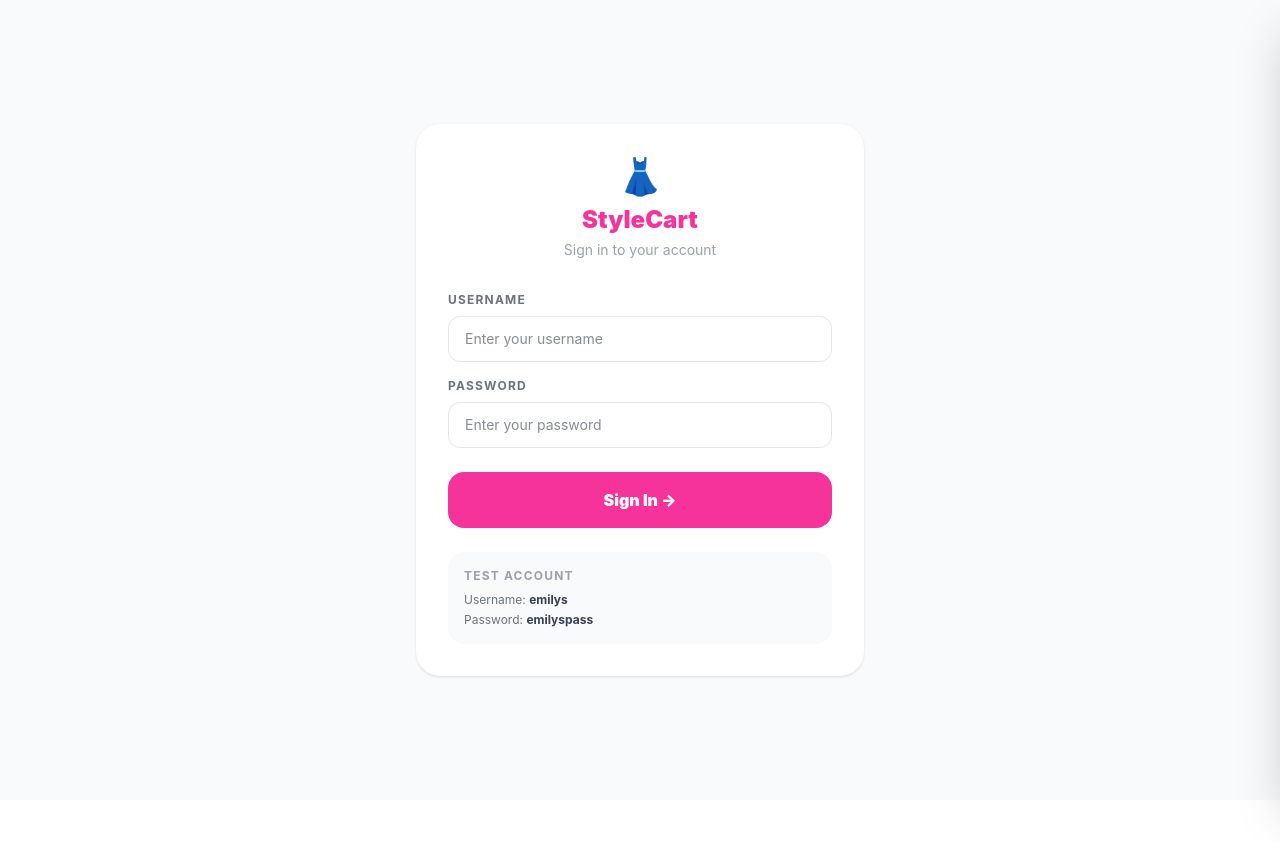
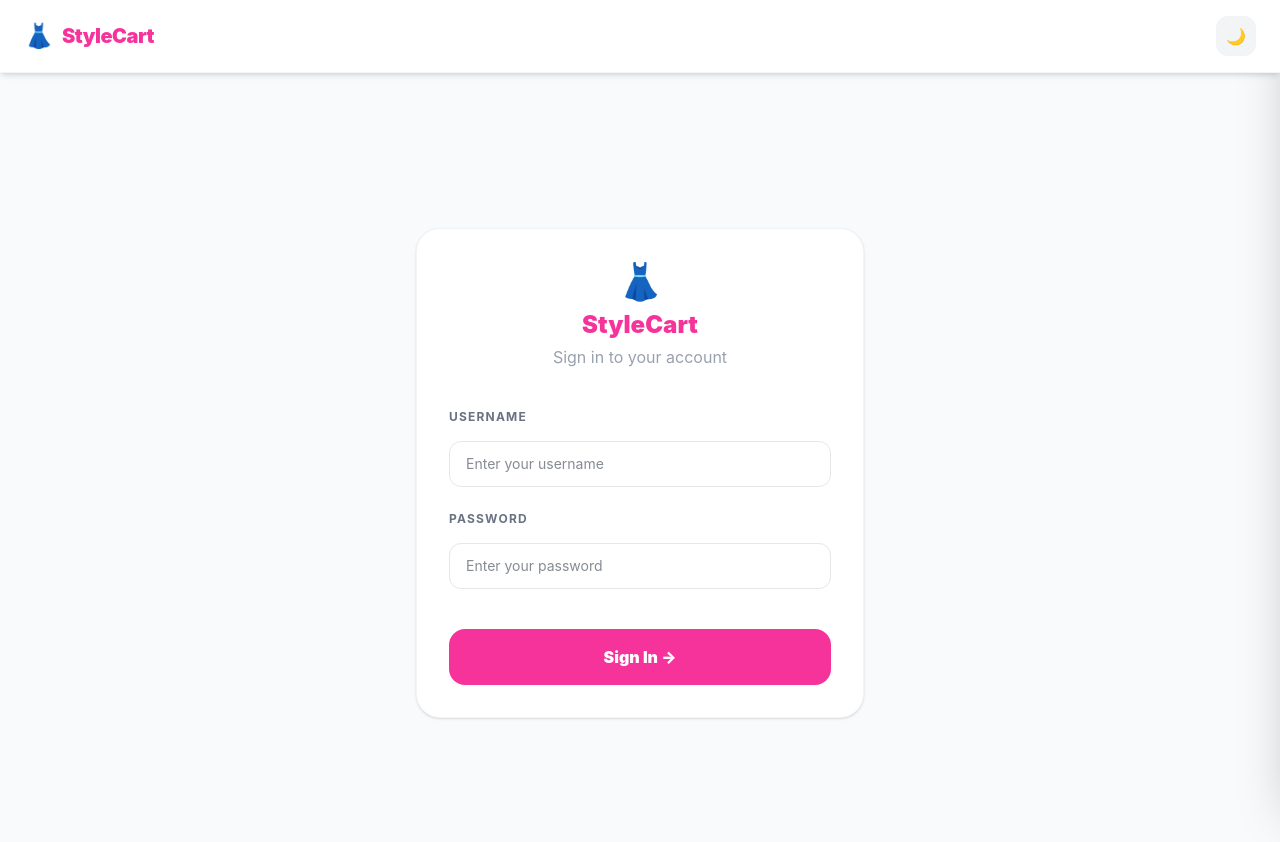
Before and after one commit to GithmiJayakody/Vue-SPA, a Vue app in the folder vue-SPA/: page /login in a window 1280 px wide. Shown: the top 842 px of the page. Before the commit the page ends 800 px from the top, so only its background shows below. Built offline with nearby package versions, Linux system fonts and the light colour scheme; the HTML template or start-up script is replaced by a standard one.

Commit message:
Add Dark Mode Features

```diff
--- a/vue-SPA/src/App.vue
+++ b/vue-SPA/src/App.vue
@@ -3,16 +3,18 @@ import { ref, computed } from 'vue'
 import { useRoute } from 'vue-router'
 import NavBar from './components/NavBar.vue'
 import CartSidebar from './components/CartSidebar.vue'
+import { useDarkMode } from './composables/useDarkMode'
 
 const route = useRoute()
 const isCartOpen = ref(false)
+useDarkMode()
 
 const showNavBar = computed(() => route.path !== '/login')
 
 </script>
 
 <template>
-  <div class="min-h-screen bg-gray-50">
+  <div class="min-h-screen bg-gray-50 dark:bg-gray-900 transition-colors duration-100">
 
     <NavBar
       v-if="showNavBar"
--- a/vue-SPA/src/components/FilterBar.vue
+++ b/vue-SPA/src/components/FilterBar.vue
@@ -16,8 +16,8 @@ function formatCategory(cat: string): string {
 </script>
 
 <template>
-  <div class="bg-white border-b border-gray-100 shadow-sm">
-    <div class="max-w-7xl mx-auto px-4 py-4 flex flex-col sm:flex-row gap-3">
+  <div class="bg-white dark:bg-gray-900 border-b border-gray-100 dark:border-gray-800 shadow-sm transition-colors duration-100">
+    <div class="w-full mx-auto px-6 py-4 flex flex-col sm:flex-row gap-3">
 
 
       <div class="relative flex-1">
@@ -27,7 +27,7 @@ function formatCategory(cat: string): string {
           placeholder="Search dresses, shoes, bags..."
           :value="searchQuery"
           @input="$emit('update:searchQuery', ($event.target as HTMLInputElement).value)"
-          class="w-full pl-9 pr-4 py-2 border border-gray-200 rounded-xl text-sm text-gray-900 focus:outline-none focus:ring-2 focus:ring-pink-300 focus:border-pink-400"
+          class="w-full pl-9 pr-4 py-2 border border-gray-200 dark:border-gray-700 rounded-xl text-sm text-gray-900 dark:text-gray-100 bg-white dark:bg-gray-800 focus:outline-none focus:ring-2 focus:ring-pink-300 focus:border-pink-400 placeholder-gray-400"
         />
       </div>
 
@@ -35,7 +35,7 @@ function formatCategory(cat: string): string {
       <select
         :value="selectedCategory"
         @change="$emit('update:selectedCategory', ($event.target as HTMLSelectElement).value)"
-        class="px-4 py-2 border border-gray-200 rounded-xl text-sm text-gray-600 focus:outline-none focus:ring-2 focus:ring-pink-300 focus:border-pink-400 bg-white"
+        class="px-4 py-2 border border-gray-200 dark:border-gray-700 rounded-xl text-sm text-gray-600 dark:text-gray-300 focus:outline-none focus:ring-2 focus:ring-pink-300 focus:border-pink-400 bg-white dark:bg-gray-800"
       >
         <option value="">All Categories</option>
         <option
--- a/vue-SPA/src/components/NavBar.vue
+++ b/vue-SPA/src/components/NavBar.vue
@@ -2,6 +2,7 @@
 import { useCartStore } from '../stores/cart'
 import { useAuthStore } from '../stores/auth'
 import { useRouter } from 'vue-router'
+import { useDarkMode } from '../composables/useDarkMode'
 
 defineEmits<{
   openCart: []
@@ -10,6 +11,7 @@ defineEmits<{
 const cart = useCartStore()
 const auth = useAuthStore()
 const router = useRouter()
+const { isDark, toggleDark } = useDarkMode()
 
 function handleLogout() {
   auth.logout()
@@ -19,8 +21,8 @@ function handleLogout() {
 </script>
 
 <template>
-  <header class="bg-white border-b border-gray-100 sticky top-0 z-50 shadow-sm">
-    <div class="max-w-7xl mx-auto px-6 py-4 flex items-center justify-between">
+  <header class="bg-white dark:bg-gray-900 border-b border-gray-100 dark:border-gray-800 sticky top-0 z-50 shadow-md dark:shadow-gray-800 transition-colors duration-100">
+    <div class="w-full mx-auto px-6 py-4 flex items-center justify-between">
 
 
       <div class="flex items-center gap-2">
@@ -31,10 +33,18 @@ function handleLogout() {
       <div class="flex items-center gap-3">
 
         <div v-if="auth.isLoggedIn" class="hidden sm:flex items-center gap-2">
-          <span class="text-sm font-semibold text-gray-600">
+          <span class="text-sm font-semibold text-gray-600 dark:text-gray-300">
             Hi, {{ auth.user!.firstName }}!
           </span>
         </div>
+
+        <button
+          @click="toggleDark"
+          class="w-10 h-10 rounded-xl flex items-center justify-center bg-gray-100 dark:bg-gray-800 hover:bg-gray-200 dark:hover:bg-gray-700 transition-colors"
+        >
+          <span v-if="isDark">☀️</span>
+          <span v-else>🌙</span>
+        </button>
 
         <button
           @click="$emit('openCart')"
--- a/vue-SPA/src/components/ProductCard.vue
+++ b/vue-SPA/src/components/ProductCard.vue
@@ -10,9 +10,9 @@ const cart = useCartStore()
 </script>
 
 <template>
-  <div class="rounded-lg shadow-md hover:shadow-xl transition-shadow duration-300 bg-white p-6">
+  <div class="bg-white dark:bg-gray-900 dark:border dark:border-gray-800 rounded-2xl overflow-hidden shadow hover:shadow-lg transition-all duration-100 cursor-pointer group">
 
-    <div class="relative h-64 bg-gray-50 overflow-hidden">
+    <div class="relative h-96 bg-gray-50 dark:bg-gray-800 overflow-hidden">
       <img
         :src="product.thumbnail"
         :alt="product.title"
@@ -25,11 +25,11 @@ const cart = useCartStore()
       <p class="text-xs text-pink-500 font-semibold uppercase tracking-widest mb-1">
         {{ product.category }}
       </p>
-      <h2 class="text-sm font-bold text-gray-800 line-clamp-1 mb-2">
+      <h2 class="text-sm font-bold text-gray-800 dark:text-gray-100 line-clamp-1 mb-2">
         {{ product.title }}
       </h2>
       <div class="flex items-center justify-between mt-3">
-        <span class="text-lg font-black text-gray-900">
+        <span class="text-lg font-black text-gray-900 dark:text-white">
           ${{ product.price }}
         </span>
         <button
--- /dev/null
+++ b/vue-SPA/src/composables/useDarkMode.ts
@@ -0,0 +1,33 @@
+import { ref, onMounted, watch } from 'vue'
+
+const isDark = ref(false)
+
+export function useDarkMode() {
+
+  function applyDark(value: boolean) {
+    if (value) {
+      document.documentElement.classList.add('dark')
+    } else {
+      document.documentElement.classList.remove('dark')
+    }
+  }
+
+  function toggleDark() {
+    isDark.value = !isDark.value
+    localStorage.setItem('stylecart_dark', String(isDark.value))
+  }
+
+  onMounted(() => {
+    const saved = localStorage.getItem('stylecart_dark')
+    if (saved === 'true') {
+      isDark.value = true
+    }
+    applyDark(isDark.value)
+  })
+
+  watch(isDark, (val) => {
+    applyDark(val)
+  })
+
+  return { isDark, toggleDark }
+}
--- a/vue-SPA/src/style.css
+++ b/vue-SPA/src/style.css
@@ -1 +1,2 @@
 @import "tailwindcss";
+@variant dark (&:where(.dark, .dark *));
--- a/vue-SPA/src/views/HomeView.vue
+++ b/vue-SPA/src/views/HomeView.vue
@@ -66,12 +66,12 @@ onMounted(() => {
       @update:selectedCategory="selectedCategory = $event"
     />
 
-    <main class="max-w-7xl mx-auto px-4 py-10">
+    <main class="w-full mx-auto px-6 py-4">
 
       <div class="mb-8 flex items-end justify-between">
         <div>
-            <h1 class="text-3xl font-black text-gray-900">Women's Collection</h1>
-            <h1 class="text-gray-500 mt-1 text-lg">Discover the latest trends ✨</h1>
+            <h1 class="text-3xl font-black text-gray-900 dark:text-white">Women's Collection</h1>
+            <h1 class="text-gray-500 dark:text-gray-400 mt-1 text-lg">Discover the latest trends ✨</h1>
         </div>
       </div>
 
@@ -88,7 +88,7 @@ onMounted(() => {
 
 
       <div v-else
-        class="grid grid-cols-1 sm:grid-cols-2 md:grid-cols-3 lg:grid-cols-4 gap-6"
+        class="grid grid-cols-1 sm:grid-cols-2 md:grid-cols-3 lg:grid-cols-4 gap-10 px-6"
       >
         <ProductCard
           v-for="product in filteredProducts"
--- a/vue-SPA/src/views/LoginView.vue
+++ b/vue-SPA/src/views/LoginView.vue
@@ -2,9 +2,11 @@
 import { ref } from 'vue'
 import { useRouter } from 'vue-router'
 import { useAuthStore } from '../stores/auth'
+import { useDarkMode } from '../composables/useDarkMode'
 
 const router = useRouter()
 const auth = useAuthStore()
+const { isDark, toggleDark } = useDarkMode()
 
 const username = ref('')
 const password = ref('')
@@ -19,17 +21,41 @@ async function handleLogin() {
 </script>
 
 <template>
-  <div class="min-h-screen bg-gray-50 flex items-center justify-center px-4">
+
+  <header class="bg-white dark:bg-gray-900 border-b border-gray-100 dark:border-gray-800 sticky top-0 z-50 shadow-md dark:shadow-gray-800 transition-colors duration-300">
+    <div class="w-full mx-auto px-6 py-4 flex items-center justify-between">
+
+      <div class="flex items-center gap-2">
+        <span class="text-2xl">👗</span>
+        <span class="text-xl font-black text-pink-500 tracking-tight">StyleCart</span>
+      </div>
+
+      <div class="flex items-center gap-3">
+
+        <button
+          @click="toggleDark"
+          class="w-10 h-10 rounded-xl flex items-center justify-center bg-gray-100 dark:bg-gray-800 hover:bg-gray-200 dark:hover:bg-gray-700 transition-colors"
+        >
+          <span v-if="isDark">☀️</span>
+          <span v-else>🌙</span>
+        </button>
+
+      </div>
+    </div>
+  </header>
+
+
+  <div class="min-h-screen bg-gray-50 dark:bg-gray-900 flex items-center justify-center px-4">
     <div class="w-full max-w-md">
 
 
-      <div class="bg-white rounded-3xl shadow-sm p-8">
+      <div class="bg-white dark:bg-gray-900 border border-gray-100 dark:border-gray-800 rounded-3xl shadow-sm dark:shadow-gray-800 p-8">
 
 
-        <div class="text-center mb-8">
+        <div class="text-center mb-10">
           <span class="text-4xl">👗</span>
           <h1 class="text-2xl font-black text-pink-500 mt-2">StyleCart</h1>
-          <p class="text-gray-400 text-sm mt-1">Sign in to your account</p>
+          <p class="text-gray-400 text-base mt-1">Sign in to your account</p>
         </div>
 
 
@@ -41,24 +67,24 @@ async function handleLogin() {
         </div>
 
 
-        <div class="flex flex-col gap-4">
+        <div class="flex flex-col gap-6">
 
 
           <div>
-            <label class="text-xs font-bold text-gray-500 uppercase tracking-widest mb-2 block">
+            <label class="text-xs font-bold text-gray-500 dark:text-gray-400 uppercase tracking-widest mb-2 block">
               Username
             </label>
             <input
               v-model="username"
               type="text"
               placeholder="Enter your username"
-              class="w-full px-4 py-3 border border-gray-200 rounded-xl text-sm text-gray-900 focus:outline-none focus:ring-2 focus:ring-pink-300 focus:border-pink-400"
+              class="w-full px-4 py-3 border border-gray-200 dark:border-gray-700 rounded-xl text-sm text-gray-900 dark:text-gray-100 bg-white dark:bg-gray-800 focus:outline-none focus:ring-2 focus:ring-pink-300 focus:border-pink-400 mt-2"
             />
           </div>
 
 
           <div>
-            <label class="text-xs font-bold text-gray-500 uppercase tracking-widest mb-2 block">
+            <label class="text-xs font-bold text-gray-500 dark:text-gray-400 uppercase tracking-widest mb-2 block">
               Password
             </label>
             <input
@@ -66,7 +92,7 @@ async function handleLogin() {
               type="password"
               placeholder="Enter your password"
               @keyup.enter="handleLogin"
-              class="w-full px-4 py-3 border border-gray-200 rounded-xl text-sm text-gray-900 focus:outline-none focus:ring-2 focus:ring-pink-300 focus:border-pink-400"
+              class="w-full px-4 py-3 border border-gray-200 dark:border-gray-700 rounded-xl text-sm text-gray-900 dark:text-gray-100 bg-white dark:bg-gray-800 focus:outline-none focus:ring-2 focus:ring-pink-300 focus:border-pink-400 mt-2"
             />
           </div>
 
@@ -74,7 +100,7 @@ async function handleLogin() {
           <button
             @click="handleLogin"
             :disabled="auth.isLoading"
-            class="w-full bg-pink-500 hover:bg-pink-600 disabled:bg-pink-300 text-white font-black py-4 rounded-2xl transition-colors mt-2"
+            class="w-full bg-pink-500 hover:bg-pink-600 disabled:bg-pink-300 text-white font-black py-4 rounded-2xl transition-colors mt-4"
           >
             <span v-if="auth.isLoading">Signing in...</span>
             <span v-else>Sign In →</span>
@@ -83,18 +109,6 @@ async function handleLogin() {
         </div>
 
 
-        <div class="mt-6 bg-gray-50 rounded-2xl p-4">
-          <p class="text-xs font-bold text-gray-400 uppercase tracking-widest mb-2">
-            Test Account
-          </p>
-          <p class="text-xs text-gray-500">
-            Username: <span class="font-bold text-gray-700">emilys</span>
-          </p>
-          <p class="text-xs text-gray-500 mt-1">
-            Password: <span class="font-bold text-gray-700">emilyspass</span>
-          </p>
-        </div>
-
       </div>
     </div>
   </div>
```
Also changed, not shown: vue-SPA/src/components/CartSidebar.vue (+19 -17 lines), vue-SPA/src/views/ProductView.vue (+10 -10 lines).
